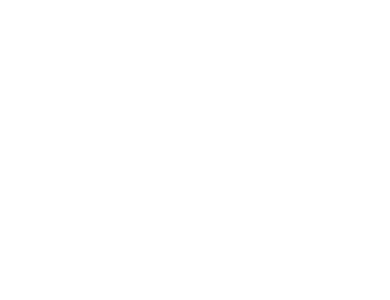
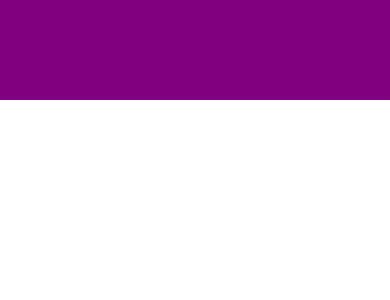
Before and after one commit to NicMortelliti/react-native-tutorial, a React Native app: screen / in a window 390 px wide. Shown: the top 300 px of the page. Built offline with nearby package versions, Linux system fonts and the light colour scheme.

Commit message:
add header component

```diff
--- a/App.js
+++ b/App.js
@@ -1,8 +1,13 @@
 import React from "react";
 import { View } from "react-native";
+import Header from "./src/components/Header";
 
 export default class App extends React.Component {
   render() {
-    return <View></View>;
+    return (
+      <View>
+        <Header />
+      </View>
+    );
   }
 }
--- a/src/components/Header.js
+++ b/src/components/Header.js
@@ -0,0 +1,27 @@
+import React from "react";
+import { StyleSheet, View, Text } from "react-native";
+
+const Header = (props) => {
+  return (
+    <View style={styles.header}>
+      <Text style={styles.headerTitle}>{props.title}</Text>
+    </View>
+  );
+};
+
+const styles = StyleSheet.create({
+  header: {
+    width: "100%",
+    height: 100,
+    paddingTop: 40,
+    backgroundColor: "purple",
+    alignItems: "center",
+    justifyContent: "center",
+  },
+  headerTitle: {
+    color: "white",
+    fontSize: 20,
+  },
+});
+
+export default Header;
```
